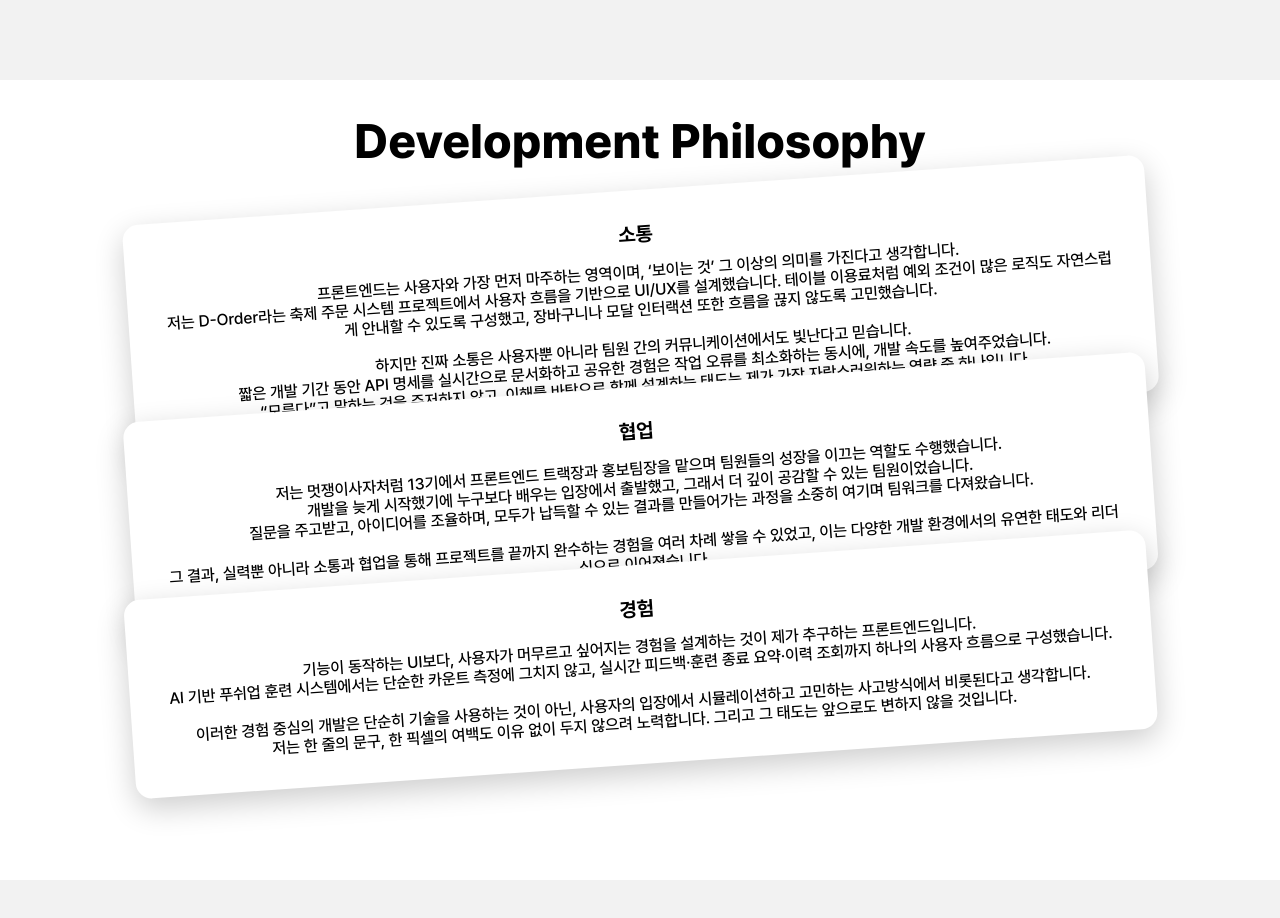
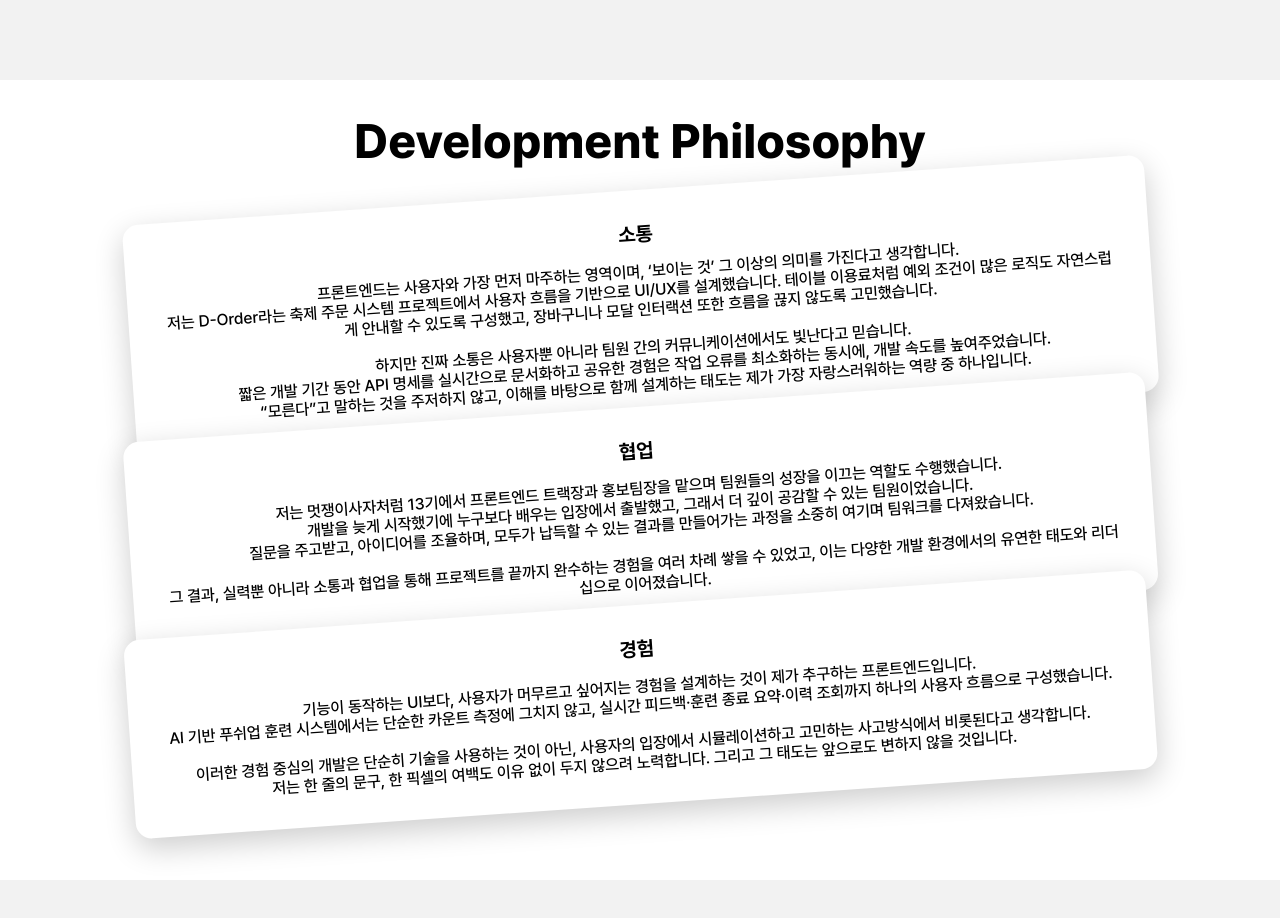
Before and after one commit to taejun0/PortfolioPage, a Next.js app: page /about in a window 1280 px wide. Shown: the part 720-1638 px from the top of the page. Built offline with nearby package versions, Linux system fonts and the light colour scheme.

Commit message:
[Fix] #5 - aboutpage 수정

```diff
--- a/src/features/aboutpage/components/second/Second.styled.ts
+++ b/src/features/aboutpage/components/second/Second.styled.ts
@@ -22,7 +22,7 @@ export const CardContainer = styled(motion.div)`
   align-items: center;
   position: relative;
   padding-top: 20px;
-  margin-bottom: -60px;
+  margin-bottom: -40px;
   width: 100%;
 `;
 
@@ -39,8 +39,6 @@ export const CardInner = styled(motion.div)`
   text-align: center;
 
   gap: 1rem;
-
-  z-index: 100;
 `;
 
 export const CardTitle = styled.div`
--- a/src/features/aboutpage/components/second/Second.tsx
+++ b/src/features/aboutpage/components/second/Second.tsx
@@ -1,4 +1,3 @@
-// Second.tsx
 import * as S from "./Second.styled";
 
 const philosophies = [
@@ -46,12 +45,13 @@ const cardVariants = {
   },
 };
 
-const Card = ({ title, description }: any) => {
+const Card = ({ title, description, index }: any) => {
   return (
     <S.CardContainer
+      style={{ zIndex: index }}
       initial="offscreen"
       whileInView="onscreen"
-      viewport={{ amount: 0.8 }}
+      viewport={{ amount: 0.8, once: true }}
       variants={cardVariants}
     >
       <S.CardInner>
@@ -67,7 +67,7 @@ const Second = () => {
     <S.Wrapper>
       <S.Title>Development Philosophy</S.Title>
       {philosophies.map((p, i) => (
-        <Card key={i} {...p} />
+        <Card key={i} {...p} index={i} />
       ))}
     </S.Wrapper>
   );
```
